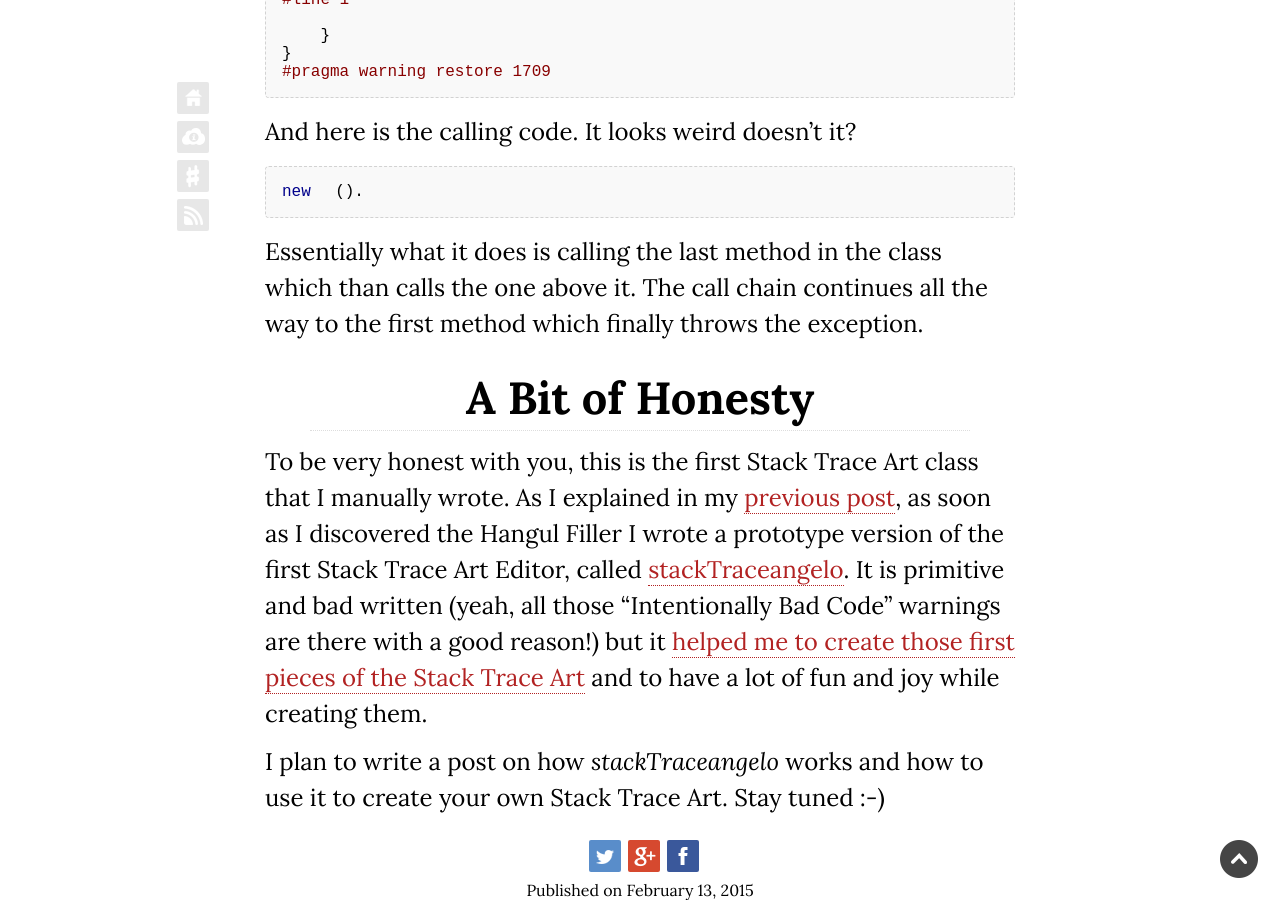
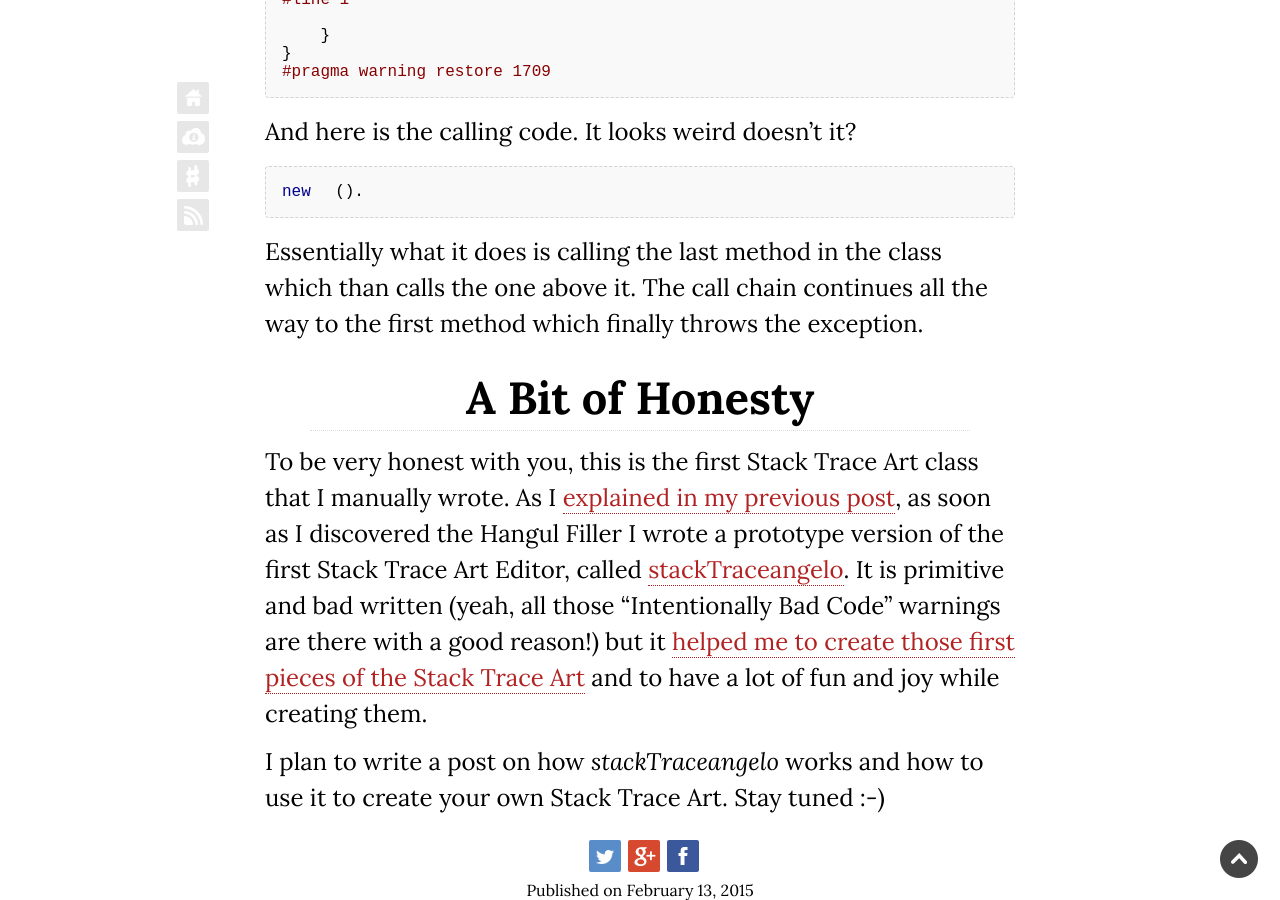
Before and after one commit to ironcev/thp.im, a Jekyll site: the page built from _posts/2015-02-13-clarkes-third-law-exception-step-by-step.md, in a window 1280 px wide and 900 px high, scrolled down 6611 px. Built offline with Jekyll 4.4.1, drawn with Linux system fonts in a browser that asks for light colours; nearby versions of some CDN libraries; comment, search, counter and statistics services are not loaded.

```diff
--- a/_posts/2015-02-13-clarkes-third-law-exception-step-by-step.md
+++ b/_posts/2015-02-13-clarkes-third-law-exception-step-by-step.md
@@ -175,6 +175,6 @@ And here is the calling code. It looks weird doesn't it?
 Essentially what it does is calling the last method in the class which than calls the one above it. The call chain continues all the way to the first method which finally throws the exception.
 
 ##A Bit of Honesty
-To be very honest with you, this is the first Stack Trace Art class that I manually wrote. As I explained in my [previous post](/his-majesty-hangul-the-filler#putting-it-all-together), as soon as I discovered the Hangul Filler I wrote a prototype version of the first Stack Trace Art Editor, called [stackTraceangelo](https://github.com/ironcev/stackTraceangelo). It is primitive and bad written (yeah, all those "Intentionally Bad Code" warnings are there with a good reason!) but it [helped me to create those first pieces of the Stack Trace Art](/stack-trace-art) and to have a lot of fun and joy while creating them.
+To be very honest with you, this is the first Stack Trace Art class that I manually wrote. As I [explained in my previous post](/his-majesty-hangul-the-filler#putting-it-all-together), as soon as I discovered the Hangul Filler I wrote a prototype version of the first Stack Trace Art Editor, called [stackTraceangelo](https://github.com/ironcev/stackTraceangelo). It is primitive and bad written (yeah, all those "Intentionally Bad Code" warnings are there with a good reason!) but it [helped me to create those first pieces of the Stack Trace Art](/stack-trace-art) and to have a lot of fun and joy while creating them.
 
 I plan to write a post on how *stackTraceangelo* works and how to use it to create your own Stack Trace Art. Stay tuned :-)
```
